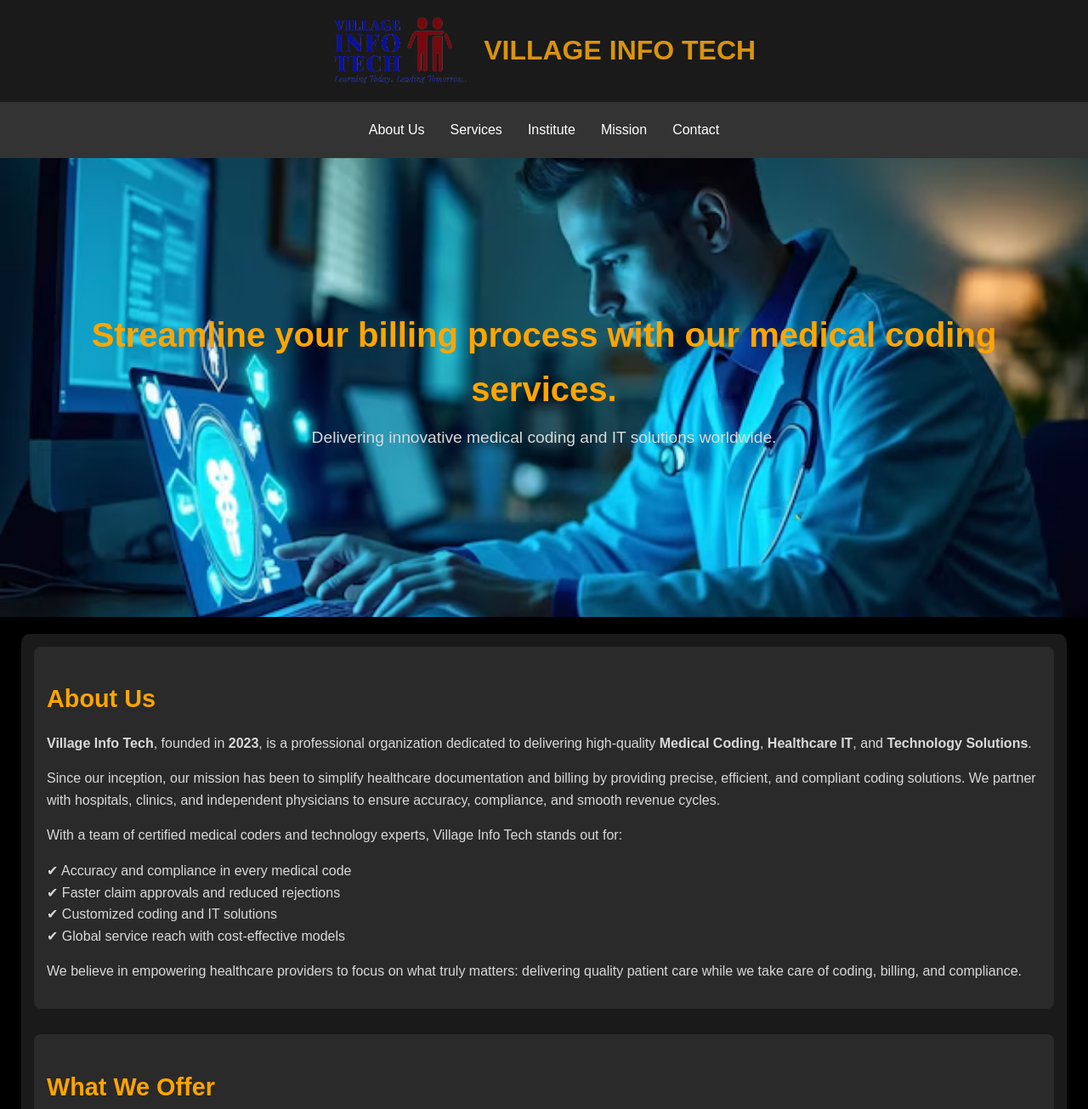
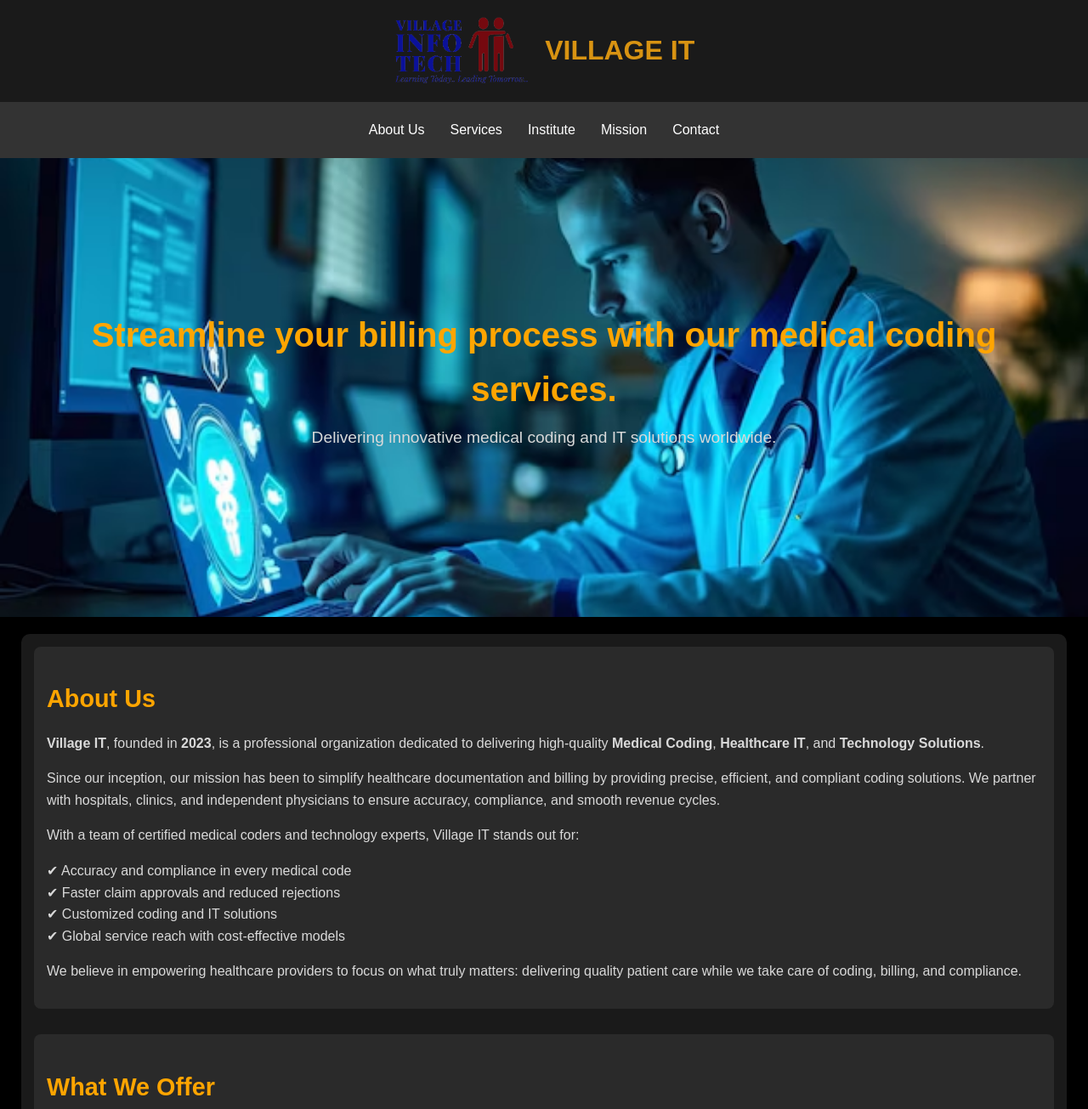
Before and after one commit to Azhagesanvinoth/villageinfotech.io, a plain HTML site: page index.html in a window 1280 px wide. Shown: the top 1305 px of the page at 85% size. Drawn offline with Linux system fonts and the light colour scheme.

Commit message:
Update index.html

```diff
--- a/index.html
+++ b/index.html
@@ -5,8 +5,8 @@
   <meta name="viewport" content="width=device-width, initial-scale=1.0">
   <meta name="description" content="Leading medical coding and technology solutions provider.">
   <meta name="keywords" content="Medical Coding, Healthcare IT, Technology Solutions, Institute Training">
-  <meta name="author" content="Village Infotech">
-  <title>VILLAGE INFO TECH - Medical Coding Solutions</title>
+  <meta name="author" content="Village IT">
+  <title>VILLAGE IT - Medical Coding Solutions</title>
 
   <style>
     body {
@@ -211,7 +211,7 @@
   <header>
     <div class="header-content">
       <img src="Original_Color_Logo.png" alt="Village Info Tech Logo">
-      <h1>VILLAGE INFO TECH</h1>
+      <h1>VILLAGE IT</h1>
     </div>
   </header>
 
@@ -235,7 +235,7 @@
   <section id="about">
   <h2>About Us</h2>
   <p>
-    <strong>Village Info Tech</strong>, founded in <strong>2023</strong>, is a
+    <strong>Village IT</strong>, founded in <strong>2023</strong>, is a
     professional organization dedicated to delivering high-quality
     <strong>Medical Coding</strong>, <strong>Healthcare IT</strong>, and
     <strong>Technology Solutions</strong>.
@@ -248,7 +248,7 @@
   </p>
   <p>
     With a team of certified medical coders and technology experts, Village
-    Info Tech stands out for:
+    IT stands out for:
   </p>
   <ul>
     <li>✔ Accuracy and compliance in every medical code</li>
@@ -382,7 +382,7 @@
   </div>
 
   <footer>
-    <p>&copy; 2025 Village Infotech. All Rights Reserved.</p>
+    <p>&copy; 2025 Village IT. All Rights Reserved.</p>
   </footer>
 </body>
 </html>
```
